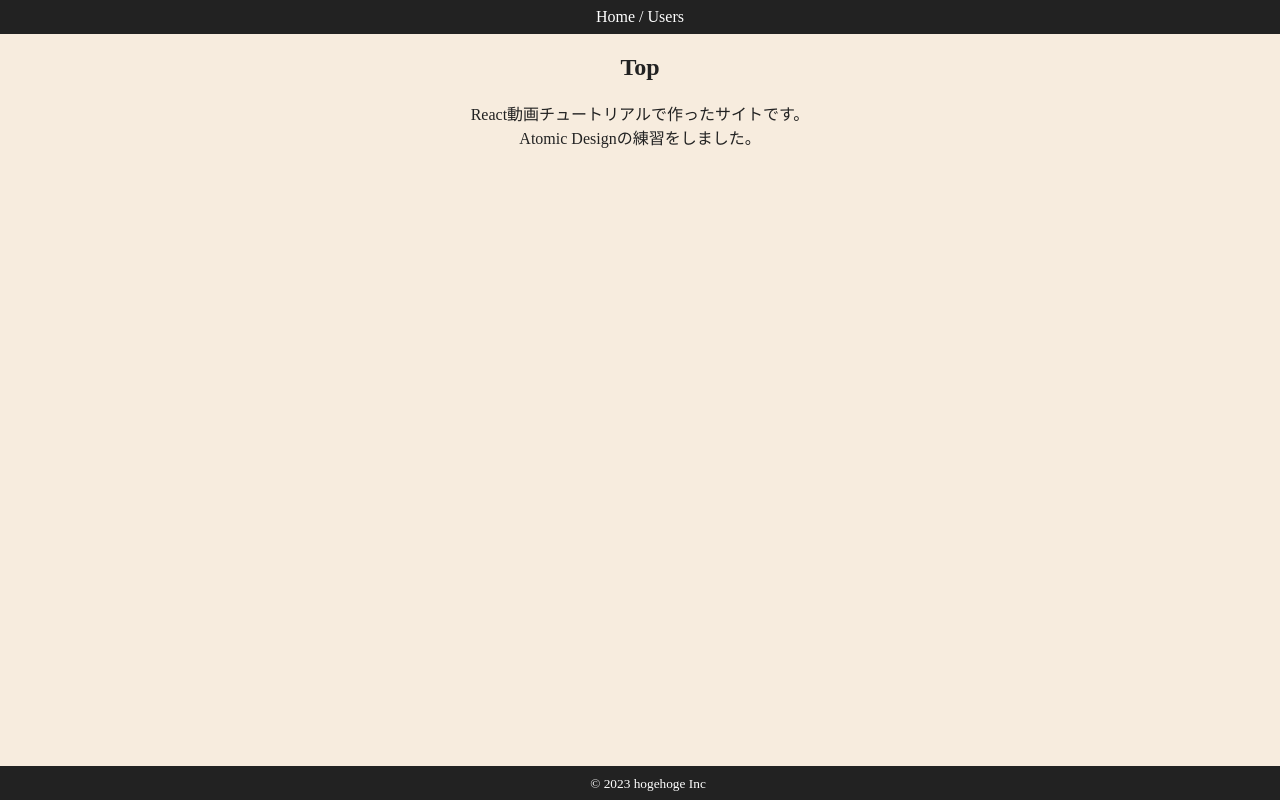
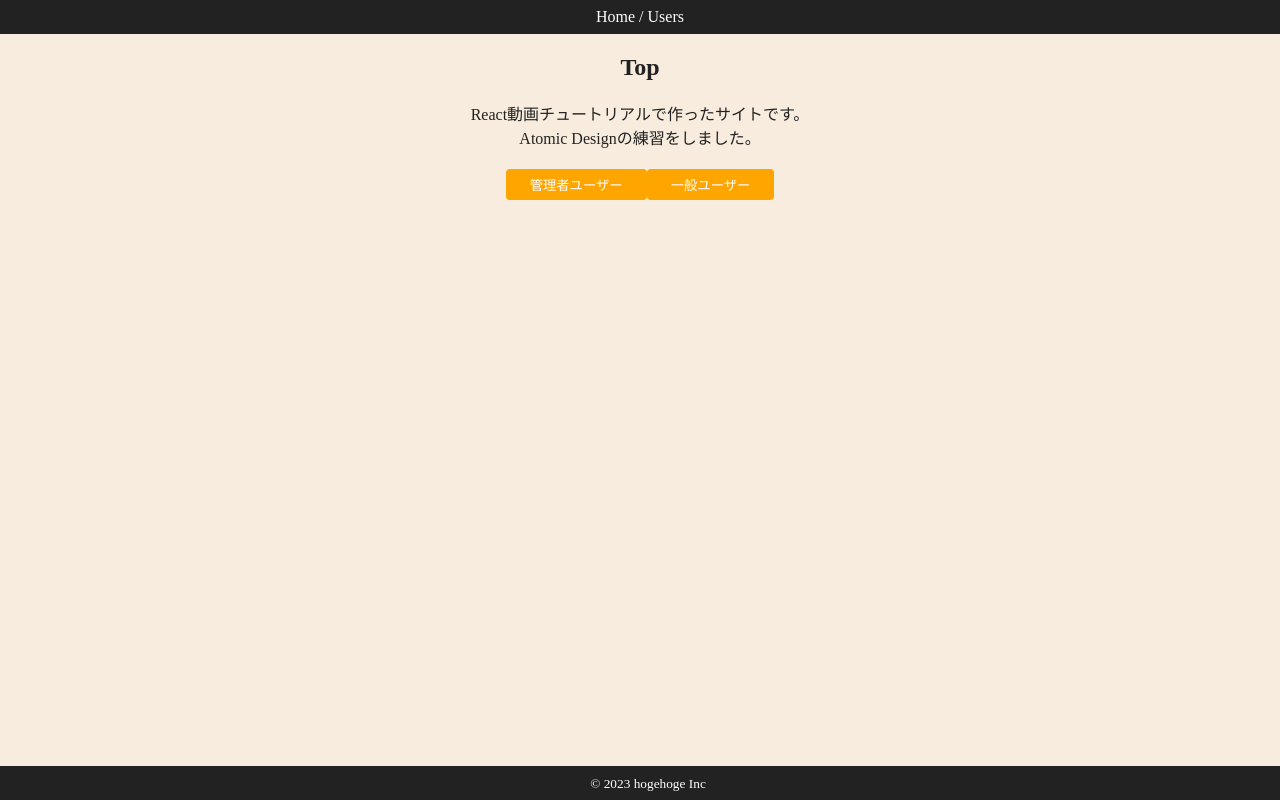
Before and after one commit to meiyin118/udemy_react_jakee_stepup_atomicdesign, a React (Create React App) app: page / in a window 1280 px wide. Built offline with nearby package versions, Linux system fonts and the light colour scheme.

Commit message:
initial commit

```diff
--- a/src/components/atoms/button/SecondaryButton.jsx
+++ b/src/components/atoms/button/SecondaryButton.jsx
@@ -7,8 +7,5 @@
 };
 
 const SButton = styled(BaseButton)`
-  background-color: red;
-  &:hover {
-    background-color: orange;
-  }
+  background-color: orange;
 `;
--- a/src/components/pages/Top.jsx
+++ b/src/components/pages/Top.jsx
@@ -1,4 +1,5 @@
 import styled from "styled-components";
+import { SecondaryButton } from "../atoms/button/SecondaryButton";
 export const Top = () => {
   return (
     <SContainer>
@@ -8,6 +9,8 @@
         <br />
         Atomic Designの練習をしました。
       </p>
+      <SecondaryButton>管理者ユーザー</SecondaryButton>
+      <SecondaryButton>一般ユーザー</SecondaryButton>
     </SContainer>
   );
 };
```
